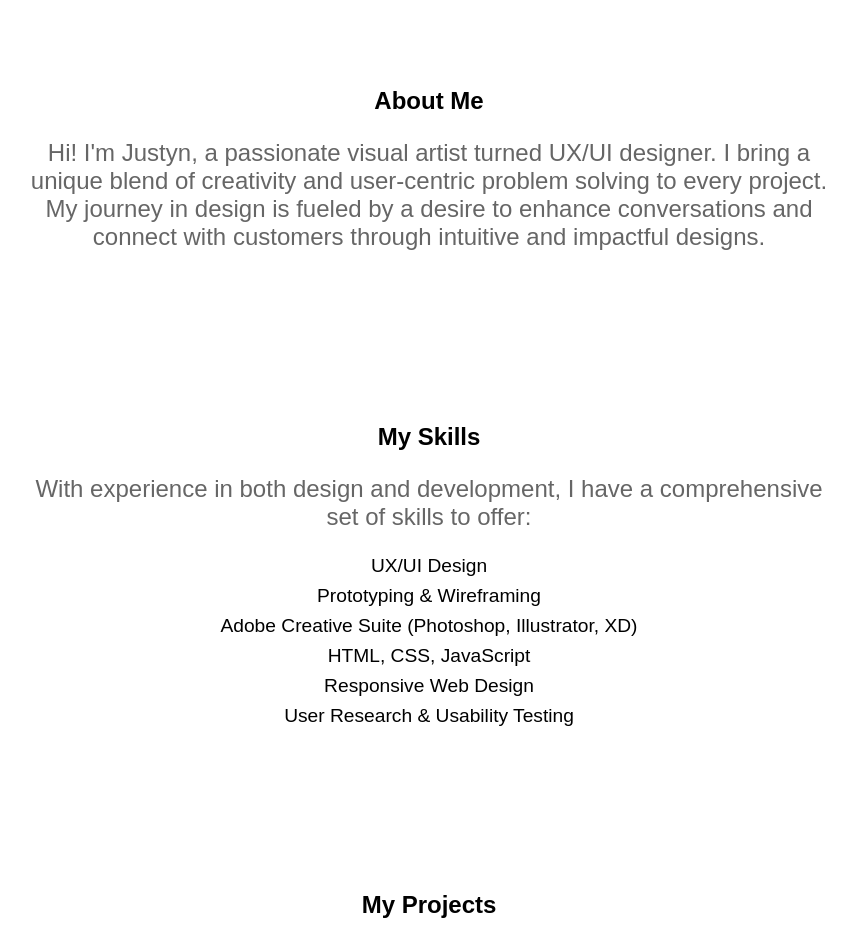
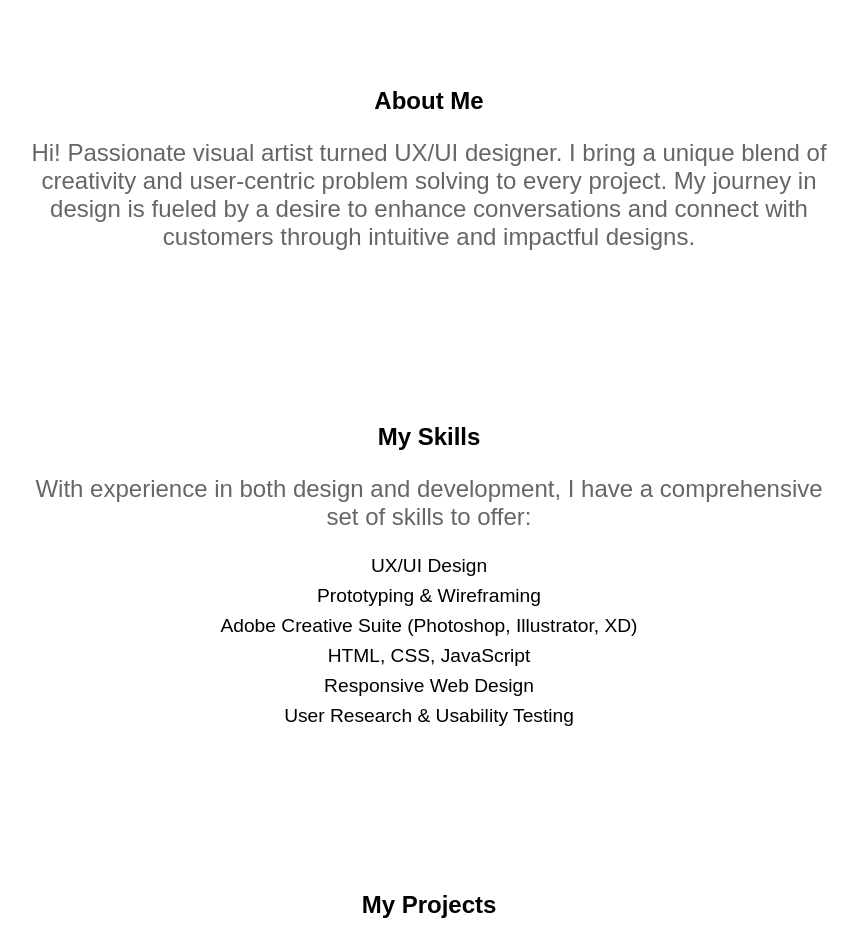
Before and after one commit to JustynTisdale/UX_UI_HW_17, a plain HTML site: page index.html in a window 1280 px wide. Shown: the part 970-1909 px from the top of the page, without its empty margins (211-1069 px from the left). Drawn offline with Linux system fonts and the light colour scheme.

Commit message:
Update index.html

```diff
--- a/index.html
+++ b/index.html
@@ -41,7 +41,7 @@
   <!-- About Section -->
   <section id="about" class="about">
     <h2>About Me</h2>
-    <p>Hi! I'm Justyn, a passionate visual artist turned UX/UI designer. I bring a unique blend of creativity and user-centric problem solving to every project. My journey in design is fueled by a desire to enhance conversations and connect with customers through intuitive and impactful designs.</p>
+    <p>Hi! Passionate visual artist turned UX/UI designer. I bring a unique blend of creativity and user-centric problem solving to every project. My journey in design is fueled by a desire to enhance conversations and connect with customers through intuitive and impactful designs.</p>
   </section>
 
   <!-- Skills Section -->
```
